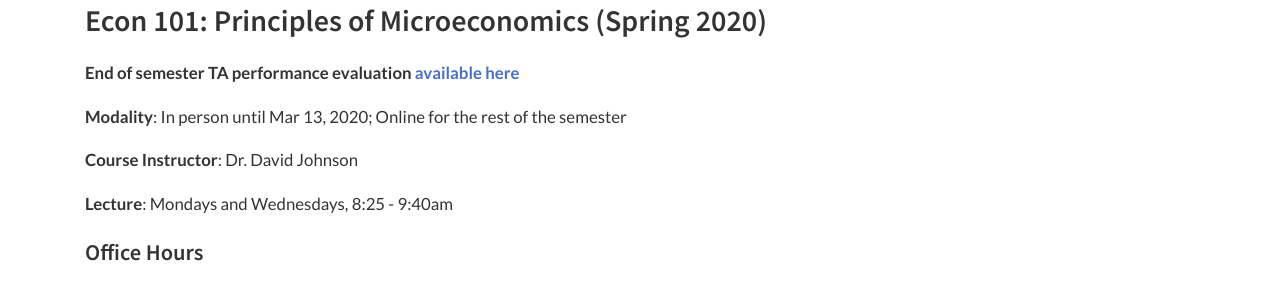
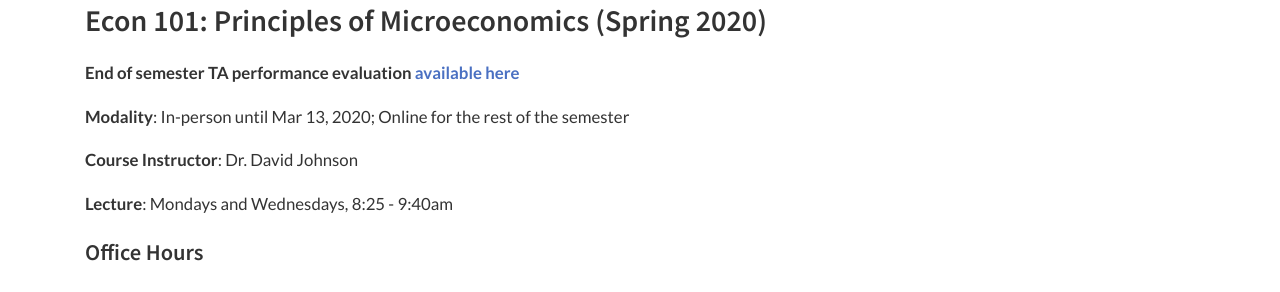
Before and after one commit to scaotravis/scaotravis.github.io, a Jekyll site: the page built from _pages/teaching/sp20-101.md, in a window 1280 px wide. Shown: the part 269-561 px from the top of the page. Built offline with Jekyll 4.4.1, drawn with Linux system fonts in a browser that asks for light colours; nearby versions of some CDN libraries; comment, search, counter and statistics services are not loaded.

Commit message:
update wording

```diff
--- a/_pages/teaching/sp20-101.md
+++ b/_pages/teaching/sp20-101.md
@@ -8,7 +8,7 @@ categories: Teaching
 
 **End of semester TA performance evaluation [available here]({{ site.baseurl }}/downloads/teaching/sp20-101/sp20_101_eval_travis-cao.pdf)**
 
-**Modality**: In person until Mar 13, 2020; Online for the rest of the semester
+**Modality**: In-person until Mar 13, 2020; Online for the rest of the semester
 
 **Course Instructor**: Dr. David Johnson
 
```
Also changed, not shown: _pages/teaching/fa19-101.md (+1 -1 lines), _pages/teaching/fa21-310.md (+1 -1 lines), 4 other files.
